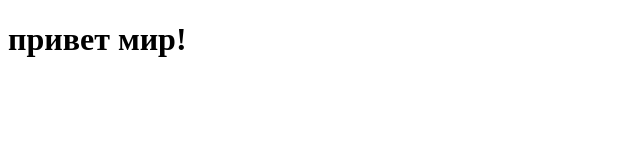
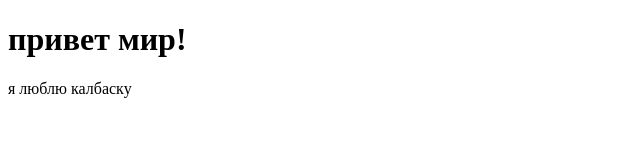
Before and after one commit to ulakponti0/project-belyi-yar, a plain HTML site: page index.html in a window 1280 px wide. Shown: the whole page, without its empty margins (0-640 px from the left). Drawn offline with Linux system fonts and the light colour scheme.

```diff
--- a/index.html
+++ b/index.html
@@ -8,5 +8,6 @@
 </head>
 <body>
     <h1>привет мир!</h1>
+    <p>я люблю калбаску</p>
 </body>
 </html>
```
Also changed, not shown: images/images.jpg (added).
